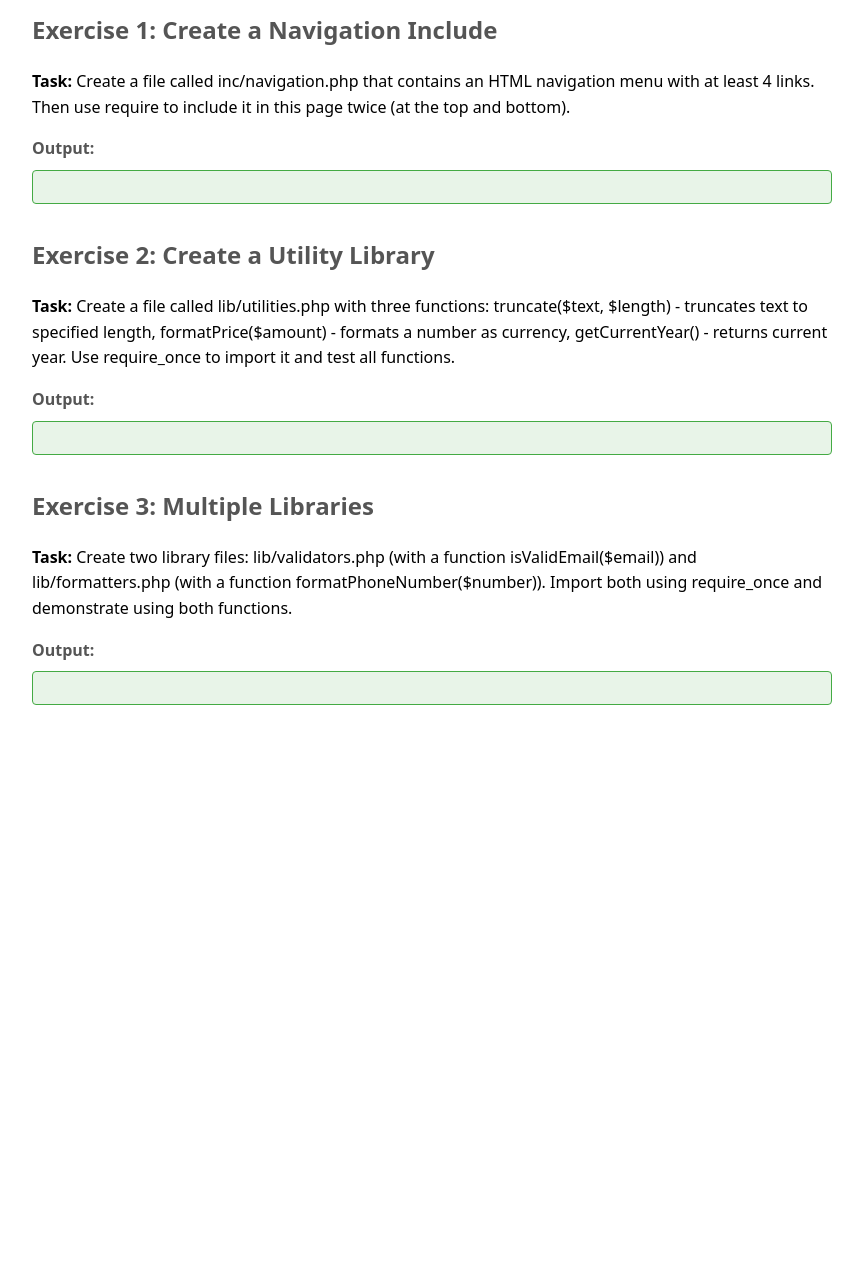
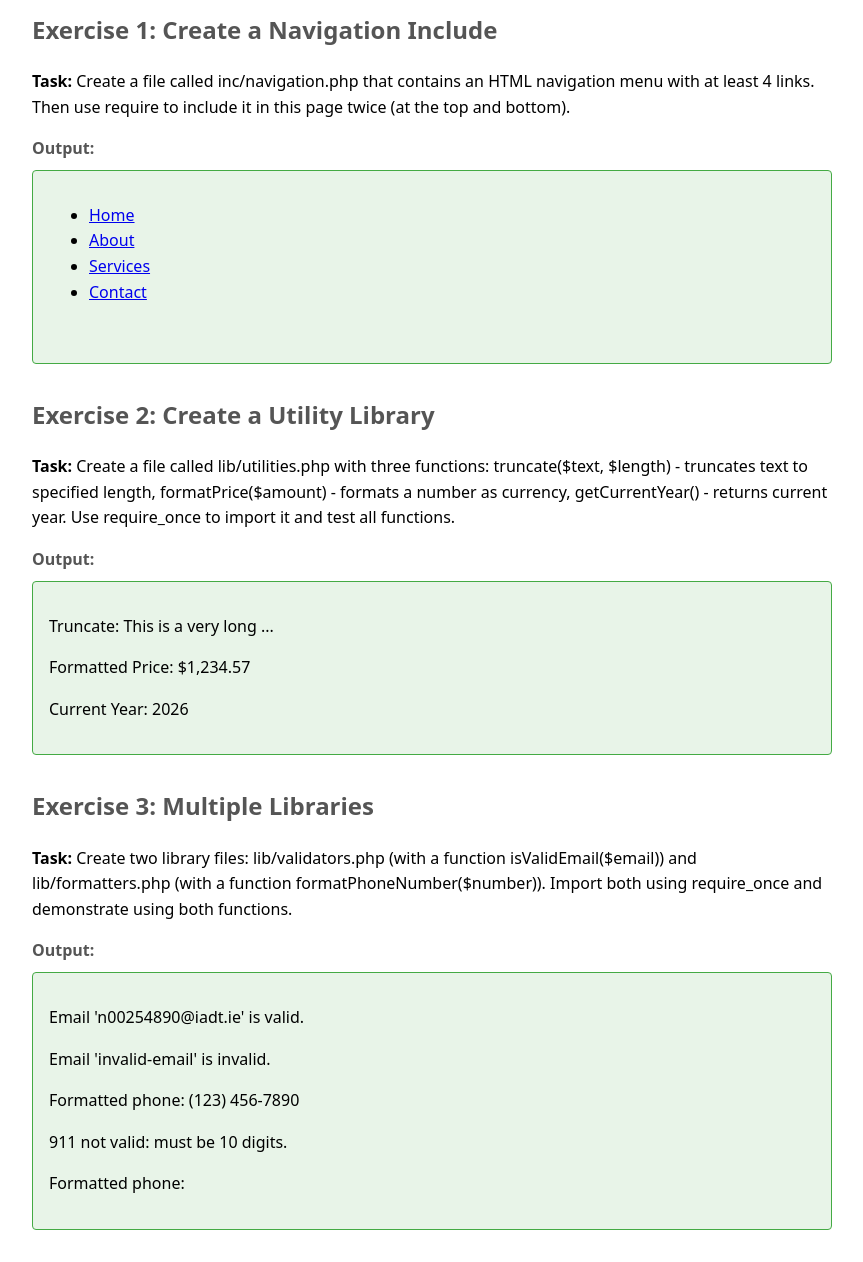
Before and after one commit to IADT-CC-Y1-WebDev/web-development-n00254890, a PHP site: page /exercises/01-php-introduction/07-require.php in a window 1280 px wide. Shown: the part 172-1434 px from the top of the page, without its empty margins (208-1071 px from the left). Before the commit the page ends 877 px from the top, so only its background shows below. Run offline with PHP 8.4, Linux system fonts and the light colour scheme.

Commit message:
25-01-2026

```diff
--- a/src/exercises/01-php-introduction/07-require.php
+++ b/src/exercises/01-php-introduction/07-require.php
@@ -22,6 +22,9 @@
     <div class="output">
         <?php
         // TODO: Write your solution here
+        require_once "inc/navigation.php";
+        echo "<br>";
+        require_once "inc/navigation.php";
         ?>
     </div>
 
@@ -33,7 +36,15 @@
     <div class="output">
         <?php
         // TODO: Write your solution here
-        ?>
+        require_once 'lib/utilities.php';
+        $longText = "This is a very long sentence that doesnt stop going and going and going .";
+         echo "<p>Truncate: " . truncate($longText, 20) . "</p>";
+
+        $price = 1234.567;
+         echo "<p>Formatted Price: " . formatPrice($price) . "</p>";
+
+         echo "<p>Current Year: " . getCurrentYear() . "</p>";
+         ?>
     </div>
 
     <!-- Exercise 3 -->
@@ -44,6 +55,17 @@
     <div class="output">
         <?php
         // TODO: Write your solution here
+        require_once 'lib/validators.php';
+        require_once 'lib/formatters.php';
+        $email1 = "n00254890@iadt.ie";
+        $email2 = "invalid-email";
+          echo "<p>Email '$email1' is " . (isValidEmail($email1) ? "valid" : "invalid") . ".</p>";
+           echo "<p>Email '$email2' is " . (isValidEmail($email2) ? "valid" : "invalid") . ".</p>";
+
+        $phone1 = "1234567890";
+        $phone2 = "911";
+          echo "<p>Formatted phone: " . formatPhoneNumber($phone1) . "</p>";
+          echo "<p>Formatted phone: " . formatPhoneNumber($phone2) . "</p>";
         ?>
     </div>
 
--- /dev/null
+++ b/src/exercises/01-php-introduction/inc/navigation.php
@@ -0,0 +1,8 @@
+<nav>
+    <ul>
+        <li><a href="index.php">Home</a></li>
+        <li><a href="about.php">About</a></li>
+        <li><a href="services.php">Services</a></li>
+        <li><a href="contact.php">Contact</a></li>
+    </ul>
+</nav>
--- /dev/null
+++ b/src/exercises/01-php-introduction/lib/formatters.php
@@ -0,0 +1,12 @@
+<?php
+
+function formatPhoneNumber($number) {
+    $digits = preg_replace('/\D/', '', $number);
+
+    if (strlen($digits) === 10) {
+        return '(' . substr($digits, 0, 3) . ') ' . substr($digits, 3, 3) . '-' . substr($digits, 6);
+    }
+
+    else echo "$number not valid: must be 10 digits.";
+}
+?>
--- /dev/null
+++ b/src/exercises/01-php-introduction/lib/utilities.php
@@ -0,0 +1,17 @@
+<?php
+
+function truncate($text, $length) {
+    if (strlen($text) <= $length) {
+        return $text;
+    }
+    return substr($text, 0, $length) . '...';
+}
+
+function formatPrice($amount) {
+    return '$' . number_format($amount, 2);
+}
+
+function getCurrentYear() {
+    return date("Y");
+}
+?>
--- /dev/null
+++ b/src/exercises/01-php-introduction/lib/validators.php
@@ -0,0 +1,6 @@
+<?php
+
+function isValidEmail($email) {
+    return filter_var($email, FILTER_VALIDATE_EMAIL) !== false;
+}
+?>
```
